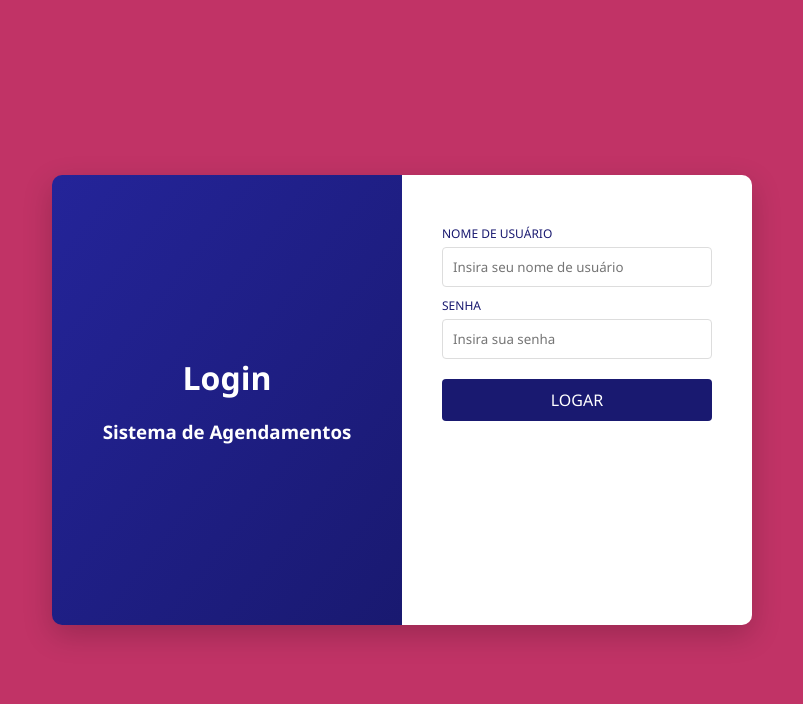
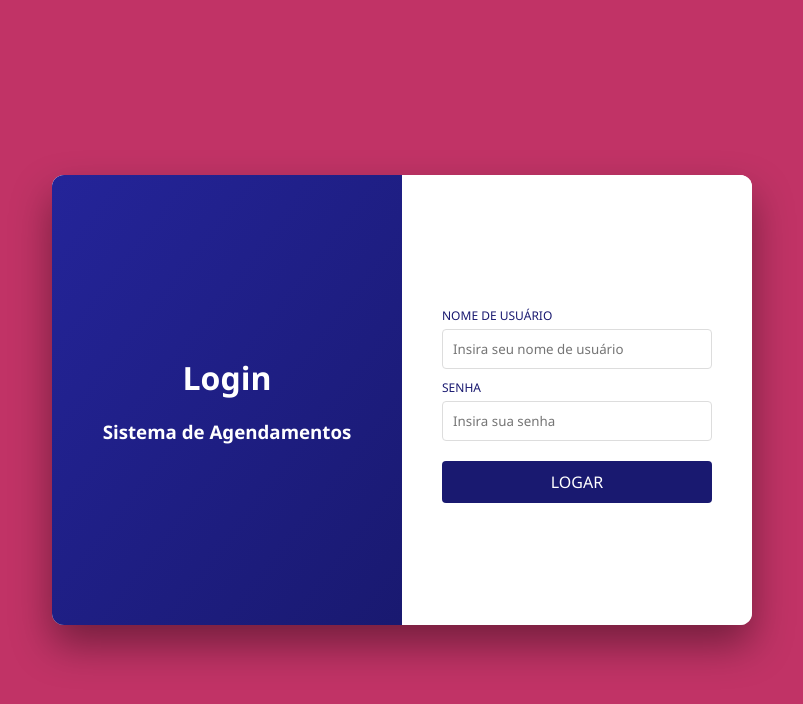
Before and after one commit to EvertonMachado1/PI_univesp_2025, a Django app: template core/templates/tela_login.html in a window 1280 px wide. Shown: the top 704 px of the page, without its empty margins (238-1041 px from the left). Run offline with Django 3.2, Linux system fonts and the light colour scheme; the template is opened without the code that fills it, so the values that code supplies are empty.

Commit message:
reestilização de elementos tp e tl

```diff
--- a/agenda/settings.py
+++ b/agenda/settings.py
@@ -117,7 +117,10 @@ USE_TZ = True
 # Static files (CSS, JavaScript, Images)
 # https://docs.djangoproject.com/en/5.2/howto/static-files/
 
-STATIC_URL = 'static/'
+STATIC_URL = '/static/'
+STATICFILES_DIRS = [BASE_DIR / "core" / "static"]
+
+
 
 # Default primary key field type
 # https://docs.djangoproject.com/en/5.2/ref/settings/#default-auto-field
--- a/core/static/css/login.css
+++ b/core/static/css/login.css
@@ -17,9 +17,21 @@
   width: 700px;
   height: 450px;
   display: flex;
-    box-shadow: 0 10px 30px rgba(0, 0, 0, 0.2);
-    border-radius: 10px;
+  border-radius: 12px;
   overflow: hidden;
+  background: linear-gradient(to bottom, #f0f0f0, #c9c9c9); /* contraste maior */
+  box-shadow:
+    inset 0 2px 4px rgba(255, 255, 255, 0.7),
+    0 20px 40px rgba(0, 0, 0, 0.4); /* sombra mais forte */
+  transform: perspective(800px);
+  transition: transform 0.4s ease, box-shadow 0.4s ease;
+
+}
+
+.container:hover {
+  box-shadow:
+    inset 0 2px 4px rgba(255, 255, 255, 0.8),
+    0 30px 60px rgba(0, 0, 0, 0.45); /* aumenta sombra ao passar o mouse */
 }
 
   .left-panel {
@@ -43,6 +55,10 @@
     background: #fff;
     padding: 40px;
     position: relative;
+    display: flex;
+    flex-direction: column;
+    justify-content: center;
+    align-items: center;
   }
 
   .right-panel .buttons {
@@ -68,7 +84,10 @@
  form {
   display: flex;
   flex-direction: column;
+  width: 100%;
+  max-width: 300px; /* ou outro valor desejado */
 }
+
 
   form label {
     font-size: 12px;
```
Also changed, not shown: core/static/css/tela_principal.css (+28 -2 lines), core/templates/tela_principal.html (+18 -9 lines), db.sqlite3. Lines whose indentation alone changed are shown as unchanged.
